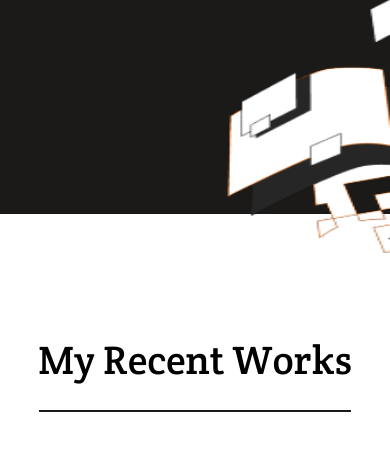
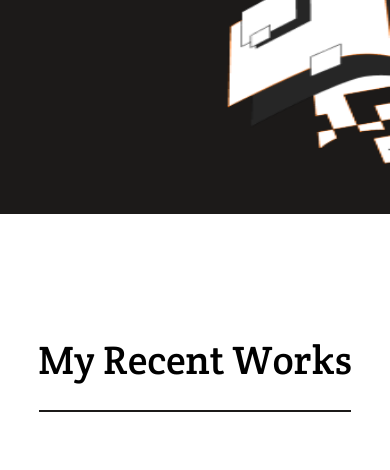
Before and after one commit to carreraprogrammer/carrera_portfolio, a plain HTML site: page index.html in a window 390 px wide. Shown: the part 630-1100 px from the top of the page. Drawn offline with Linux system fonts and the light colour scheme.

Commit message:
Configure mobile-header-img

```diff
--- a/styles.css
+++ b/styles.css
@@ -185,7 +185,7 @@ header {
 
 .illustration-header-mobile {
   left: 15%;
-  height: 240.89px;
+  height: 16vw;
   width: 100%;
   z-index: 0;
   justify-content: flex-end;
```
